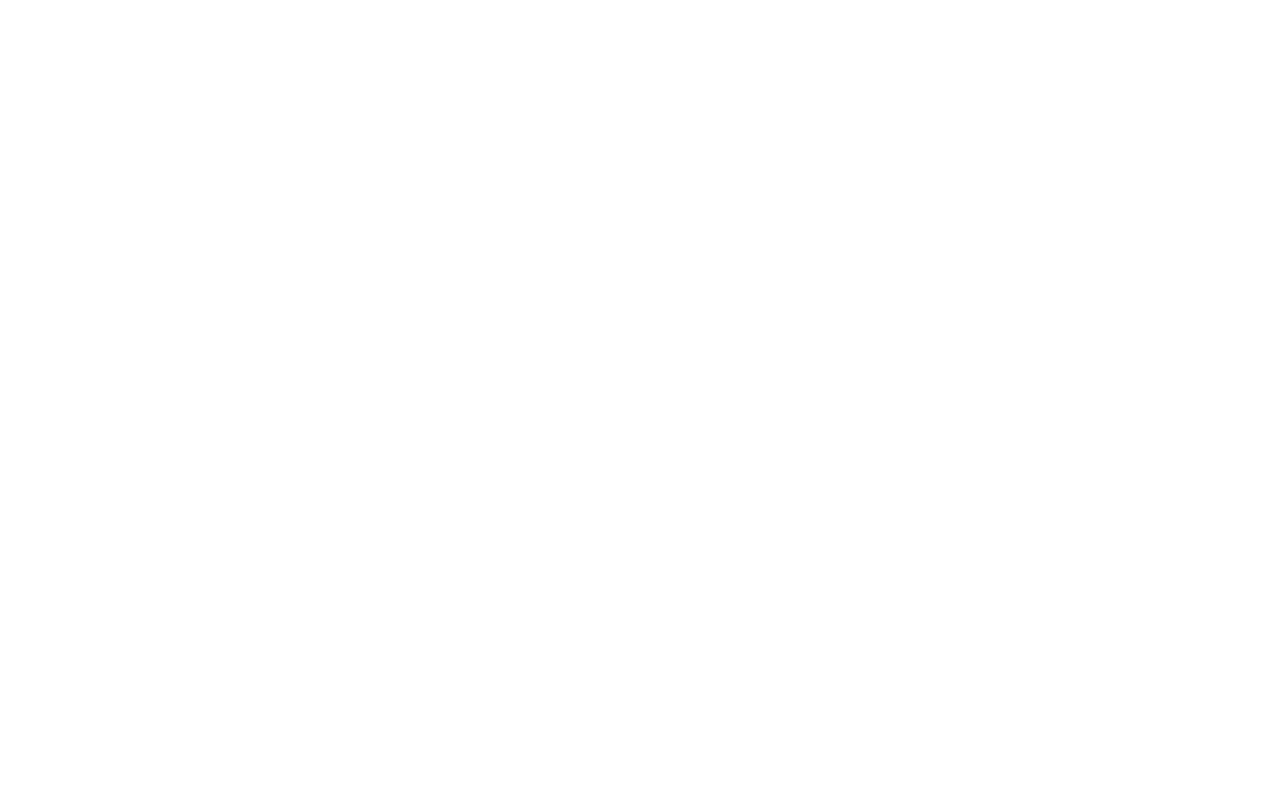
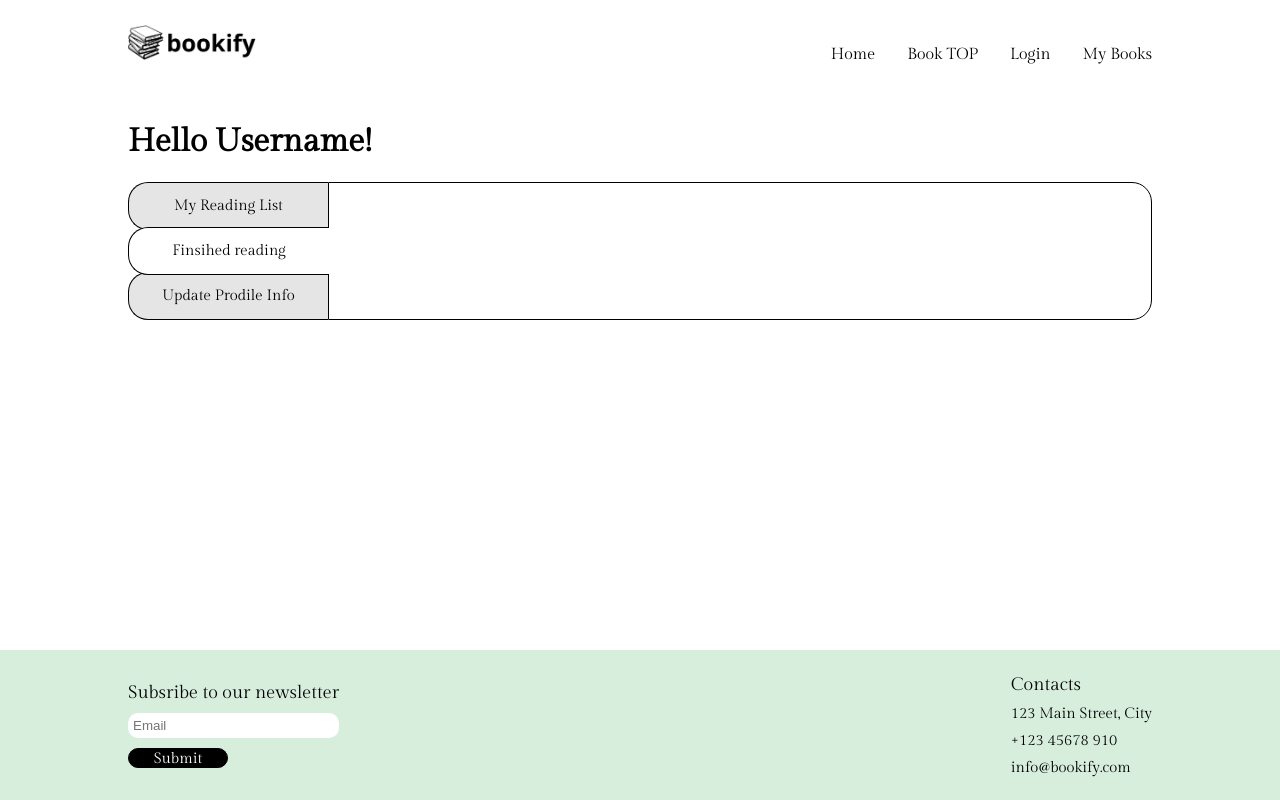
Before and after one commit to IevaZR/react-book-manager, a React (Create React App) app: page /user in a window 1280 px wide. Before the commit this address had no page. Built offline with nearby package versions, Linux system fonts and the light colour scheme.

Commit message:
user page added

```diff
--- a/src/App.js
+++ b/src/App.js
@@ -5,6 +5,7 @@
 import LoginPage from "./Pages/LoginPage/LoginPage";
 import { PopupProvider } from "./HelperFunctions/PopupContext";
 import RegisterPage from "./Pages/RegisterPage/RegisterPage";
+import UserPage from "./Pages/UserPage/UserPage";
 
 
 function App() {
@@ -16,6 +17,7 @@
           <Route path="/books" element={<BookPage />} />
           <Route path="/login" element={<LoginPage />} />
           <Route path="/register" element={<RegisterPage />} />
+          <Route path="/user" element={<UserPage />} />
         </Routes>
       </PopupProvider>
     </div>
--- a/src/Components/Navbar/Navbar.js
+++ b/src/Components/Navbar/Navbar.js
@@ -6,11 +6,12 @@
 const Navbar = () => {
   return (
     <div className='NavbarWrapper'>
-        <div className='NavbarLogoWrapper'><img src={Logo} alt="Bookify-Logo" className='NavbarLogo'/></div>
+        <div className='NavbarLogoWrapper'><Link to="/"><img src={Logo} alt="Bookify-Logo" className='NavbarLogo'/></Link></div>
         <div className='NavbarLinksWrapper'>
             <Link to="/" className='NavbarLink'>Home</Link>
-            <Link to="/books" className='NavbarLink'>Books</Link>
+            <Link to="/books" className='NavbarLink'>Book TOP</Link>
             <Link to="/login" className='NavbarLink'>Login</Link>
+            <Link to="/user" className='NavbarLink'>My Books</Link>
         </div>
     </div>
   )
--- /dev/null
+++ b/src/Components/UserProfile/UserProfile.css
@@ -0,0 +1,51 @@
+.UserProfileWrapper {
+    display: flex;
+    width: 100%;
+}
+
+.UserProfileMenu {
+    width: 200px;
+    display: flex;
+    flex-direction: column;
+}
+
+.UserProfileMenuButton {
+    height: 3rem;
+    width: 200px;
+    border-radius: 20px 0 0 20px;
+    border: 1px solid black;
+    border-right: none;
+    background-color: transparent;
+    cursor: pointer;
+    font-family: 'Gilda Display', serif;
+    font-size: 15px;
+    background-color: rgb(229, 229, 229);
+}
+
+.List {
+    z-index: 10;
+}
+
+.Finished {
+    z-index: 9;
+    margin-top: -3px;
+}
+
+.Profile {
+    z-index: 8;
+    margin-top: -3px;
+}
+
+.BtnActive {
+    z-index: 999;
+    background-color: white;
+    width: 201px;
+}
+
+.UserProfileMainSection {
+    width: 100%;
+    min-height: 80%;
+    flex: 2 1 0;
+    border: 1px solid black;
+    border-radius: 0 20px 20px 0;
+}
--- /dev/null
+++ b/src/Components/UserProfile/UserProfile.js
@@ -0,0 +1,21 @@
+import React from "react";
+import "./UserProfile.css";
+
+const UserProfile = () => {
+  return (
+    <div className="UserProfileWrapper">
+      <div className="UserProfileMenu">
+        <button className="UserProfileMenuButton List ">My Reading List</button>
+        <button className="UserProfileMenuButton Finished BtnActive">
+          Finsihed reading
+        </button>
+        <button className="UserProfileMenuButton Profile">
+          Update Prodile Info
+        </button>
+      </div>
+      <div className="UserProfileMainSection"></div>
+    </div>
+  );
+};
+
+export default UserProfile;
--- /dev/null
+++ b/src/Pages/UserPage/UserPage.css
@@ -0,0 +1,22 @@
+.UserPageWrapper {
+    display: flex;
+    flex-direction: column;
+    align-items: center;
+    justify-content: space-between;
+    min-height: 100vh;
+}
+
+.UserPageMainSectionWrapper {
+    width: 100%;
+    min-height: 70vh;
+    padding: 1rem 10% 1rem 10%;
+    box-sizing: border-box;
+    display: flex;
+    flex-direction: column;
+    align-items: flex-start;
+    justify-content: flex-start;
+}
+
+.UserPageMainSectionWrapper h1 {
+    font-family: 'Gilda Display', serif;
+}
--- /dev/null
+++ b/src/Pages/UserPage/UserPage.js
@@ -0,0 +1,20 @@
+import React from 'react'
+import "./UserPage.css"
+import Navbar from '../../Components/Navbar/Navbar'
+import Footer from '../../Components/Footer/Footer'
+import UserProfile from '../../Components/UserProfile/UserProfile'
+
+const UserPage = () => {
+  return (
+    <div className='UserPageWrapper'>
+        <Navbar/>
+        <div className='UserPageMainSectionWrapper'>
+            <h1>Hello Username!</h1>
+            <UserProfile/>
+        </div>
+        <Footer/>
+    </div>
+  )
+}
+
+export default UserPage
```
Also changed, not shown: src/Components/UserReadingList/UserReadingList.css (added), src/Components/UserReadingList/UserReadingList.js (added).
